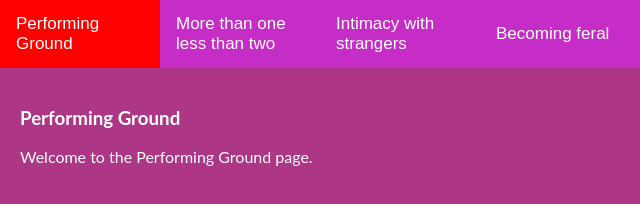
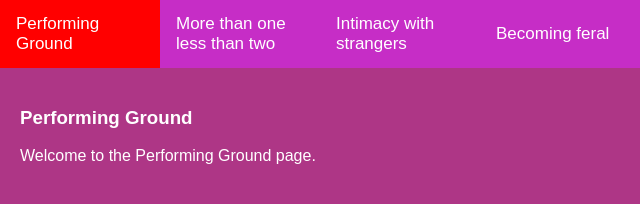
Before and after one commit to jadeisnotsludge/jadeisnotsludge.github.io, a plain HTML site: page index.html in a window 1280 px wide. Shown: the full height of the page, 0-640 px from the left. Drawn offline with Linux system fonts and the light colour scheme.

Commit message:
include font

```diff
--- a/index.html
+++ b/index.html
@@ -6,6 +6,7 @@
     <title>Jade Zaheer</title>
     <link rel="icon" type="image/x-icon" href="/images/favicon.ico">
     <link rel="stylesheet" href="style.css" />
+    <link rel="stylesheet" type="text/css" href="//fonts.googleapis.com/css?family=Open+Sans" />
 </head>
 <body>
     <div class="tabheader">
--- a/style.css
+++ b/style.css
@@ -1,7 +1,7 @@
 html, body {
     height: 100%;
     margin: 0;
-    font-family: "Lato", sans-serif;
+    font-family: "Montserrat Alternates", sans-serif;
     display: flex;
     flex-direction: column;
   }
```
